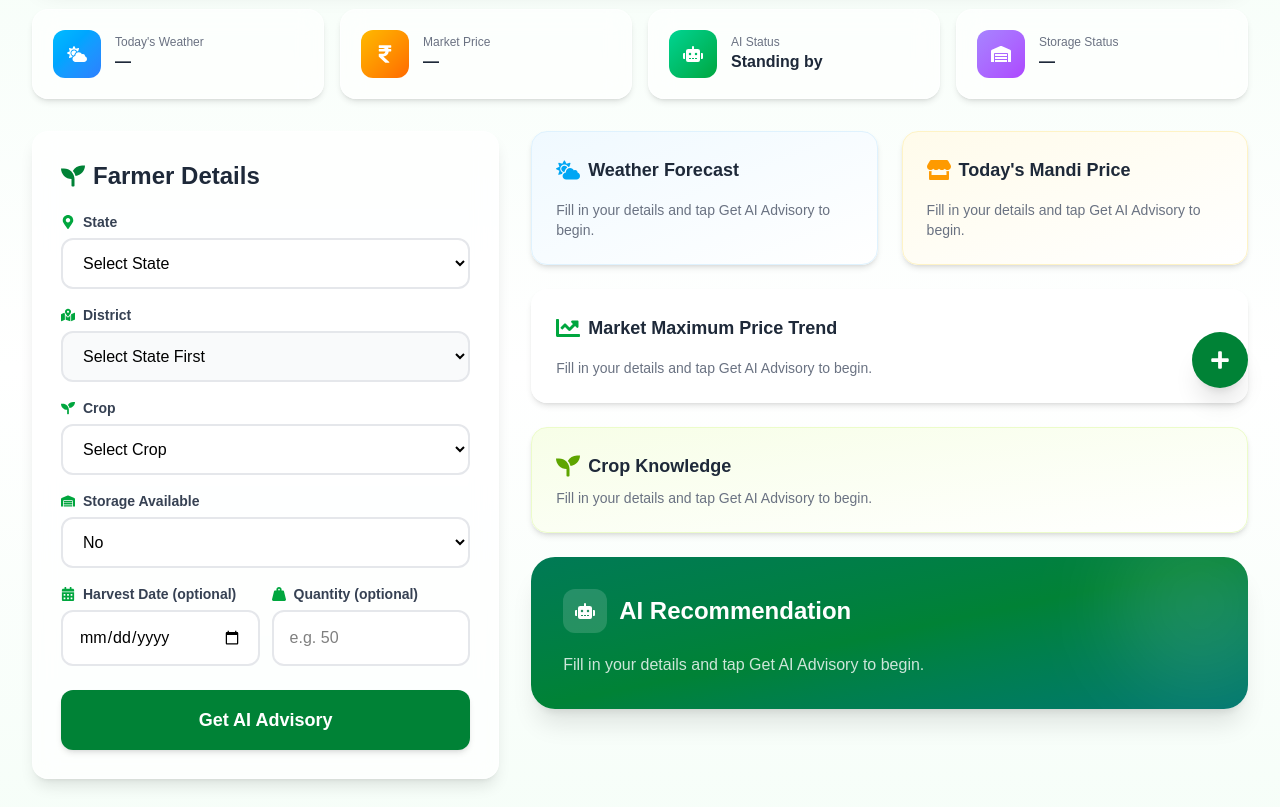
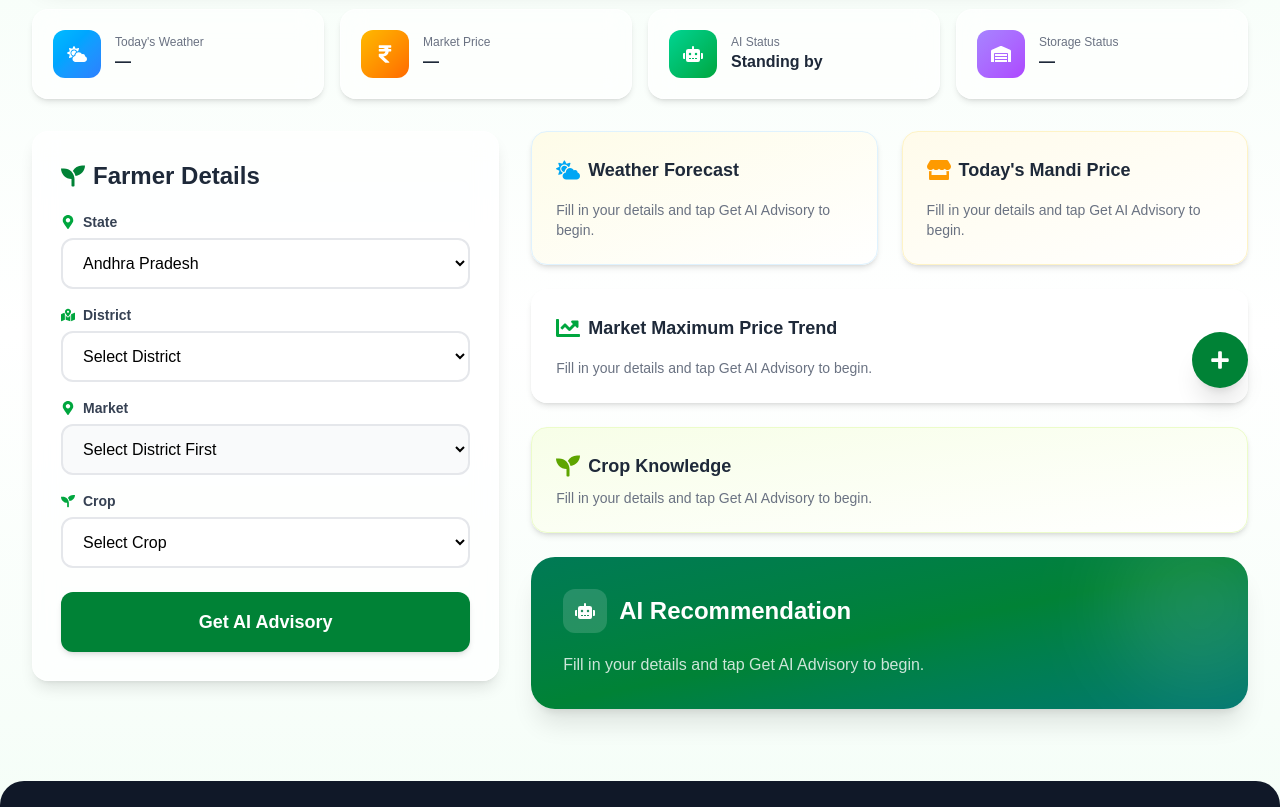
Before and after one commit to GeneralMK7/mandi-mitra, a React app in the folder frontend/: page /farmer in a window 1280 px wide. Shown: the part 380-1187 px from the top of the page. Built offline with nearby package versions, Linux system fonts and the light colour scheme; the HTML template or start-up script is replaced by a standard one.

Commit message:
Frontend changes

```diff
--- a/frontend/src/pages/Farmer/FarmerDashboard.jsx
+++ b/frontend/src/pages/Farmer/FarmerDashboard.jsx
@@ -18,13 +18,10 @@ import { getTranslator } from "./components/translations";
 import { normalizeAdvisory } from "./components/advisoryAdapter";
 
 const INITIAL_FORM = {
-  state: "",
+  state: "Andhra Pradesh",
   district: "",
-  crop: "",
-  storage: "No",
-  language: "English",
-  harvestDate: "",
-  quantity: "",
+  market: "",
+  crop: ""
 };
 
 function FarmerDashboard() {
@@ -40,11 +37,28 @@ function FarmerDashboard() {
     const { name, value } = e.target;
 
     if (name === "state") {
-      setFormData((prev) => ({ ...prev, state: value, district: "" }));
+      setFormData((prev) => ({
+        ...prev,
+        state: value,
+        district: "",
+        market: "",
+      }));
       return;
     }
 
-    setFormData((prev) => ({ ...prev, [name]: value }));
+    if (name === "district") {
+      setFormData((prev) => ({
+        ...prev,
+        district: value,
+        market: "",
+      }));
+      return;
+    }
+
+    setFormData((prev) => ({
+      ...prev,
+      [name]: value,
+    }));
   };
 
   const handleLanguageChange = (language) => {
@@ -52,10 +66,16 @@ function FarmerDashboard() {
   };
 
   const handleSubmit = async () => {
-    if (!formData.state || !formData.district || !formData.crop) {
-      alert("Please select state, district and crop first.");
+    if (
+      !formData.state ||
+      !formData.district ||
+      !formData.market ||
+      !formData.crop
+    ) {
+      alert("Please select state, district, market and crop.");
       return;
     }
+
 
     setLoading(true);
     try {
@@ -66,6 +86,7 @@ function FarmerDashboard() {
             state: formData.state,
             district: formData.district,
             crop: formData.crop,
+            market: formData.market,
           },
         }),
       ]);
--- a/frontend/src/pages/Farmer/components/FarmerForm.jsx
+++ b/frontend/src/pages/Farmer/components/FarmerForm.jsx
@@ -3,41 +3,69 @@ import {
   FaSeedling,
   FaMapMarkerAlt,
   FaMapMarkedAlt,
-  FaWarehouse,
-  FaCalendarAlt,
-  FaWeightHanging,
 } from "react-icons/fa";
 
 const STATE_DISTRICT_MAP = {
-  Telangana: [
-    "Hyderabad",
-    "Warangal",
-    "Karimnagar",
-    "Nizamabad",
-    "Khammam",
-    "Mahabubnagar",
-    "Siddipet",
-    "Nalgonda",
-  ],
-  "Tamil Nadu": [
-    "Chennai",
-    "Coimbatore",
-    "Madurai",
-    "Salem",
-    "Erode",
-    "Trichy",
-    "Tirunelveli",
-  ],
-  Karnataka: ["Bengaluru", "Mysuru", "Hubli", "Mangalore", "Belagavi"],
-  Kerala: ["Kochi", "Thrissur", "Kozhikode", "Kannur"],
   "Andhra Pradesh": [
-    "Vijayawada",
+    "Alluri Sitharama Raju",
+    "Anakapalli",
+    "Ananthapuramu",
+    "Annamayya",
+    "Bapatla",
+    "Chittoor",
+    "Dr. B.R. Ambedkar Konaseema",
+    "East Godavari",
+    "Eluru",
     "Guntur",
-    "Nellore",
+    "Kakinada",
+    "Krishna",
+    "Kurnool",
+    "Nandyal",
+    "NTR",
+    "Palnadu",
+    "Parvathipuram Manyam",
+    "Prakasam",
+    "SPSR Nellore",
+    "Srikakulam",
+    "Sri Sathya Sai",
+    "Tirupati",
     "Visakhapatnam",
-    "Tirupati",
-  ],
+    "Vizianagaram",
+    "West Godavari",
+    "YSR Kadapa"
+  ]
 };
+
+const DISTRICT_MARKET_MAP = {
+  "Alluri Sitharama Raju": ["Paderu", "Chintapalle"],
+  "Anakapalli": ["Anakapalli", "Narsipatnam"],
+  "Ananthapuramu": ["Anantapur", "Gooty", "Tadipatri"],
+  "Annamayya": ["Madanapalle", "Rayachoti"],
+  "Bapatla": ["Bapatla", "Chirala"],
+  "Chittoor": ["Chittoor", "Madanapalle"],
+  "Dr. B.R. Ambedkar Konaseema": ["Amalapuram", "Mummidivaram"],
+  "East Godavari": ["Rajahmundry", "Kadiyam"],
+  "Eluru": ["Eluru", "Jangareddygudem"],
+  "Guntur": ["Guntur", "Tenali", "Mangalagiri"],
+  "Kakinada": ["Kakinada", "Peddapuram"],
+  "Krishna": ["Vijayawada", "Gudivada", "Machilipatnam"],
+  "Kurnool": ["Kurnool", "Adoni", "Yemmiganur"],
+  "Nandyal": ["Nandyal", "Atmakur"],
+  "NTR": ["Tiruvuru", "Jaggaiahpet"],
+  "Palnadu": ["Narasaraopet", "Sattenapalli"],
+  "Parvathipuram Manyam": ["Parvathipuram", "Salur"],
+  "Prakasam": ["Ongole", "Markapur"],
+  "SPSR Nellore": ["Nellore", "Kavali", "Atmakur"],
+  "Srikakulam": ["Srikakulam", "Palasa"],
+  "Sri Sathya Sai": ["Hindupur", "Penukonda"],
+  "Tirupati": ["Tirupati", "Sullurpeta", "Naidupeta"],
+  "Visakhapatnam": ["Visakhapatnam", "Gajuwaka"],
+  "Vizianagaram": ["Vizianagaram", "Bobbili"],
+  "West Godavari": ["Bhimavaram", "Tadepalligudem"],
+  "YSR Kadapa": ["Kadapa", "Proddatur", "Pulivendula"]
+};
+
+
 
 const CROPS = [
   "Rice",
@@ -72,6 +100,10 @@ function FarmerForm({ t, formData, onChange, onSubmit, loading }) {
     ? STATE_DISTRICT_MAP[formData.state] || []
     : [];
 
+  const availableMarkets = formData.district
+    ? DISTRICT_MARKET_MAP[formData.district] || []
+    : [];
+
   return (
     <motion.div
       initial={{ opacity: 0, x: -16 }}
@@ -94,11 +126,9 @@ function FarmerForm({ t, formData, onChange, onSubmit, loading }) {
             className={selectClass}
           >
             <option value="">{t("selectState")}</option>
-            {Object.keys(STATE_DISTRICT_MAP).map((state) => (
-              <option key={state} value={state}>
-                {state}
-              </option>
-            ))}
+            <option value="Andhra Pradesh">
+              Andhra Pradesh
+            </option>
           </select>
         </div>
 
@@ -123,6 +153,32 @@ function FarmerForm({ t, formData, onChange, onSubmit, loading }) {
         </div>
 
         <div>
+          <FieldLabel icon={<FaMapMarkerAlt />}>
+            Market
+          </FieldLabel>
+
+          <select
+            name="market"
+            value={formData.market}
+            onChange={onChange}
+            disabled={!formData.district}
+            className={selectClass}
+          >
+            <option value="">
+              {formData.district
+                ? t("selectMarket")
+                : t("selectDistrictFirstForMarket")}
+            </option>
+
+            {availableMarkets.map((market) => (
+              <option key={market} value={market}>
+                {market}
+              </option>
+            ))}
+          </select>
+        </div>
+
+        <div>
           <FieldLabel icon={<FaSeedling />}>{t("crop")}</FieldLabel>
           <select
             name="crop"
@@ -139,47 +195,9 @@ function FarmerForm({ t, formData, onChange, onSubmit, loading }) {
           </select>
         </div>
 
-        <div>
-          <FieldLabel icon={<FaWarehouse />}>{t("storage")}</FieldLabel>
-          <select
-            name="storage"
-            value={formData.storage}
-            onChange={onChange}
-            className={selectClass}
-          >
-            <option value="Yes">{t("yes")}</option>
-            <option value="No">{t("no")}</option>
-          </select>
-        </div>
 
-        <div className="grid grid-cols-2 gap-3">
-          <div>
-            <FieldLabel icon={<FaCalendarAlt />}>
-              {t("harvestDate")}
-            </FieldLabel>
-            <input
-              type="date"
-              name="harvestDate"
-              value={formData.harvestDate}
-              onChange={onChange}
-              className={selectClass}
-            />
-          </div>
-          <div>
-            <FieldLabel icon={<FaWeightHanging />}>
-              {t("quantity")}
-            </FieldLabel>
-            <input
-              type="number"
-              min="0"
-              name="quantity"
-              placeholder="e.g. 50"
-              value={formData.quantity}
-              onChange={onChange}
-              className={selectClass}
-            />
-          </div>
-        </div>
+
+
       </div>
 
       <button
--- a/frontend/src/pages/Farmer/components/WeatherCard.jsx
+++ b/frontend/src/pages/Farmer/components/WeatherCard.jsx
@@ -1,23 +1,48 @@
 import { motion } from "framer-motion";
-import { FaCloudSun, FaTint, FaCloudRain, FaWind } from "react-icons/fa";
+import { FaSun, FaCloudSun, FaCloudRain, FaWind, FaTint } from "react-icons/fa";
 
-function Metric({ icon, label, value }) {
+const CONDITION_CONFIG = {
+  sunny: { icon: FaSun, color: "text-yellow-400", bg: "from-yellow-50 to-white" },
+  cloudy: { icon: FaCloudSun, color: "text-sky-500", bg: "from-sky-50 to-white" },
+  rainy: { icon: FaCloudRain, color: "text-blue-600", bg: "from-blue-50 to-white" },
+};
+
+function ProgressRow({ icon, label, value, percent, barColor }) {
   return (
-    <div className="flex flex-col items-center text-center gap-1.5 rounded-xl bg-white/60 py-3 px-2">
-      <span className="text-xl text-sky-500">{icon}</span>
-      <span className="text-lg font-bold text-gray-800">{value}</span>
-      <span className="text-[11px] text-gray-500 font-medium">{label}</span>
+    <div className="flex items-center gap-3">
+      <span className="text-lg text-gray-400 shrink-0">{icon}</span>
+      <div className="flex-1 min-w-0">
+        <div className="flex items-baseline justify-between mb-1">
+          <span className="text-xs font-semibold text-gray-500">{label}</span>
+          <span className="text-sm font-bold text-gray-800">{value}</span>
+        </div>
+        <div className="h-2 rounded-full bg-gray-100 overflow-hidden">
+          <motion.div
+            initial={{ width: 0 }}
+            animate={{ width: `${Math.min(100, percent)}%` }}
+            transition={{ duration: 0.6, ease: "easeOut" }}
+            className={`h-full rounded-full ${barColor}`}
+          />
+        </div>
+      </div>
     </div>
   );
 }
 
 function WeatherCard({ t, data, empty }) {
+  const condition = data?.condition || "sunny";
+  const config = CONDITION_CONFIG[condition] || CONDITION_CONFIG.sunny;
+  const ConditionIcon = config.icon;
+
+  const humidityPercent = parseFloat(String(data?.humidity).replace(/[^\d.]/g, "")) || 0;
+  const rainfallPercent = parseFloat(String(data?.rainfall).replace(/[^\d.]/g, "")) || 0;
+
   return (
     <motion.div
       initial={{ opacity: 0, y: 14 }}
       animate={{ opacity: 1, y: 0 }}
       transition={{ duration: 0.4 }}
-      className="rounded-2xl bg-gradient-to-br from-sky-50 to-white border border-sky-100 shadow-md p-5 md:p-6"
+      className={`rounded-2xl bg-gradient-to-br ${config.bg} border border-sky-100 shadow-md p-5 md:p-6`}
     >
       <div className="flex items-center gap-2 mb-4">
         <FaCloudSun className="text-2xl text-sky-500" />
@@ -29,27 +54,49 @@ function WeatherCard({ t, data, empty }) {
       {empty ? (
         <p className="text-gray-500 text-sm">{t("fillFormPrompt")}</p>
       ) : (
-        <div className="grid grid-cols-2 sm:grid-cols-4 gap-3">
-          <Metric
+        <div className="flex flex-col gap-5">
+          {/* Big, unmissable condition icon + temperature */}
+          <div className="flex items-center gap-4">
+            <motion.div
+              initial={{ scale: 0.8, opacity: 0 }}
+              animate={{ scale: 1, opacity: 1 }}
+              transition={{ duration: 0.4 }}
+            >
+              <ConditionIcon className={`text-6xl md:text-7xl ${config.color}`} />
+            </motion.div>
+            <div>
+              <p className="text-3xl md:text-4xl font-extrabold text-gray-800">
+                {data.temperature}
+              </p>
+              <p className="text-sm text-gray-500 font-medium">
+                {t("temperature")}
+              </p>
+            </div>
+          </div>
+
+          <div className="flex flex-col gap-3">
+            <ProgressRow
               icon={<FaTint />}
-            label={t("temperature")}
-            value={data.temperature}
-          />
-          <Metric
-            icon={<FaCloudRain />}
               label={t("humidity")}
               value={data.humidity}
+              percent={humidityPercent}
+              barColor="bg-blue-400"
             />
-          <Metric
+            <ProgressRow
               icon={<FaCloudRain />}
               label={t("rainfall")}
               value={data.rainfall}
+              percent={rainfallPercent}
+              barColor="bg-sky-500"
             />
-          <Metric
+            <ProgressRow
               icon={<FaWind />}
               label={t("windSpeed")}
               value={data.windSpeed}
+              percent={40}
+              barColor="bg-gray-400"
             />
+          </div>
         </div>
       )}
     </motion.div>
--- a/frontend/src/pages/Farmer/components/advisoryAdapter.js
+++ b/frontend/src/pages/Farmer/components/advisoryAdapter.js
@@ -1,34 +1,28 @@
-// Normalizes the /advisory API response into the shape the dashboard UI needs.
-//
-// The current backend (routes/advisory.py) is still returning a hardcoded
-// dummy payload with only a handful of fields. Several fields the redesigned
-// UI wants (modal/high/low price, arrival date, wind speed, fertilizer &
-// water advice, reasons, confidence score, risk level, price history) don't
-// exist yet on the backend.
-//
-// This adapter reads whatever the backend *does* send, and derives sensible
-// fallback values for anything missing so the UI never breaks. Once the real
-// Gemma-powered advisory + full market/weather/crop APIs are wired in
-// (see project TODOs: "Integrate SQLite Market API into Advisory API" and
-// "Connect Google Gemma AI"), replace the `??` fallbacks below with the real
-// field names as the backend starts returning them.
-
 function parseNumber(value, fallback) {
   if (value === undefined || value === null) return fallback;
   const num = parseFloat(String(value).replace(/[^\d.]/g, ""));
   return Number.isFinite(num) ? num : fallback;
 }
 
-function buildPriceHistory(basePrice) {
-  const days = ["Mon", "Tue", "Wed", "Thu", "Fri", "Sat", "Today"];
-  let price = basePrice * 0.92;
-  return days.map((date, i) => {
-    // Gentle pseudo-random walk so the demo chart looks alive but stable
-    // across re-renders for the same base price.
-    const wiggle = Math.sin(i * 1.7 + basePrice) * (basePrice * 0.03);
-    price = i === days.length - 1 ? basePrice : price + wiggle + basePrice * 0.015;
-    return { date, modalPrice: Math.round(price) };
-  });
+
+function classifyRainfall(rainfallRaw) {
+  const percent = parseNumber(rainfallRaw, 0);
+  if (percent >= 50) return "rainy";
+  if (percent >= 20) return "cloudy";
+  return "sunny";
+}
+
+
+function inferDecision(riskLevel, trend, recommendationText) {
+  const text = (recommendationText || "").toLowerCase();
+  if (text.includes("sell")) return "sell";
+  if (text.includes("wait")) return "wait";
+  if (text.includes("hold")) return "hold";
+
+  if (riskLevel === "High") return "wait";
+  if (trend === "Increasing" && riskLevel !== "High") return "sell";
+  if (trend === "Decreasing") return "wait";
+  return "hold";
 }
 
 export function normalizeAdvisory(raw, formData) {
@@ -40,13 +34,15 @@ export function normalizeAdvisory(raw, formData) {
   );
   const highestPrice = parseNumber(raw.market?.max_price, modalPrice * 1.08);
   const lowestPrice = parseNumber(raw.market?.min_price, modalPrice * 0.9);
+  const trend = raw.market?.trend ?? "Stable";
+  const riskLevel = raw.risk_level ?? "Low";
 
   const reasons =
     raw.reasons ??
     [
-      `${formData.crop || "Crop"} prices are trending ${
-        (raw.market?.trend || "Stable").toLowerCase()
-      } in ${formData.district || "your district"}.`,
+      `${formData.crop || "Crop"} prices are trending ${trend.toLowerCase()} in ${
+        formData.district || "your district"
+      }.`,
       `Weather conditions (${raw.weather?.rainfall ?? "low rainfall"}) favor selling soon rather than storing.`,
       formData.storage === "Yes"
         ? "You have storage available, giving flexibility to wait for a better price if needed."
@@ -59,17 +55,20 @@ export function normalizeAdvisory(raw, formData) {
       humidity: raw.weather?.humidity ?? "—",
       rainfall: raw.weather?.rainfall ?? "—",
       windSpeed: raw.weather?.wind_speed ?? "12 km/h",
+      condition: classifyRainfall(raw.weather?.rainfall),
     },
     market: {
       marketName: raw.market?.market_name ?? "Nearest Mandi",
-      modalPrice: `₹${modalPrice}`,
+      modalPrice: `₹${Math.round(modalPrice)}`,
       highestPrice: `₹${Math.round(highestPrice)}`,
       lowestPrice: `₹${Math.round(lowestPrice)}`,
+      modalPriceValue: modalPrice,
+      highestPriceValue: highestPrice,
+      lowestPriceValue: lowestPrice,
       arrivalDate:
         raw.market?.arrival_date ?? new Date().toLocaleDateString(),
-      trend: raw.market?.trend ?? "Stable",
+      trend,
     },
-    priceHistory: raw.priceHistory ?? buildPriceHistory(modalPrice),
     crop: {
       harvestTip: raw.crop?.harvest_tip ?? "Harvest when grains reach full maturity.",
       storageTip: raw.crop?.storage_tip ?? "Store in a cool, dry, ventilated space.",
@@ -82,7 +81,8 @@ export function normalizeAdvisory(raw, formData) {
     recommendation: raw.recommendation ?? "Recommendation unavailable right now.",
     reasons,
     confidence: raw.confidence ?? 82,
-    riskLevel: raw.risk_level ?? "Low",
+    riskLevel,
+    decision: inferDecision(riskLevel, trend, raw.recommendation),
     storageAvailable: formData.storage === "Yes",
   };
 }
--- a/frontend/src/pages/Farmer/components/translations.js
+++ b/frontend/src/pages/Farmer/components/translations.js
@@ -27,6 +27,8 @@ const STRINGS = {
     selectState: "Select State",
     selectDistrict: "Select District",
     selectStateFirst: "Select State First",
+    selectMarket: "Select Market",
+    selectDistrictFirstForMarket: "Select District First",
     selectCrop: "Select Crop",
     yes: "Yes",
     no: "No",
@@ -89,6 +91,8 @@ const STRINGS = {
     selectState: "மாநிலம் தேர்வு செய்யவும்",
     selectDistrict: "மாவட்டம் தேர்வு செய்யவும்",
     selectStateFirst: "முதலில் மாநிலம் தேர்வு செய்யவும்",
+    selectMarket: "சந்தையை தேர்வு செய்யவும்",
+    selectDistrictFirstForMarket: "முதலில் மாவட்டத்தை தேர்வு செய்யவும்",
     selectCrop: "பயிர் தேர்வு செய்யவும்",
     yes: "ஆம்",
     no: "இல்லை",
@@ -151,6 +155,8 @@ const STRINGS = {
     selectState: "राज्य चुनें",
     selectDistrict: "ज़िला चुनें",
     selectStateFirst: "पहले राज्य चुनें",
+    selectMarket: "मंडी चुनें",
+    selectDistrictFirstForMarket: "पहले जिला चुनें",
     selectCrop: "फसल चुनें",
     yes: "हाँ",
     no: "नहीं",
@@ -213,6 +219,8 @@ const STRINGS = {
     selectState: "రాష్ట్రం ఎంచుకోండి",
     selectDistrict: "జిల్లా ఎంచుకోండి",
     selectStateFirst: "ముందు రాష్ట్రం ఎంచుకోండి",
+    selectMarket: "మార్కెట్‌ను ఎంచుకోండి",
+    selectDistrictFirstForMarket: "ముందుగా జిల్లాను ఎంచుకోండి",
     selectCrop: "పంట ఎంచుకోండి",
     yes: "అవును",
     no: "లేదు",
```
Also changed, not shown: frontend/src/pages/Farmer/components/MarketCard.jsx (+13 -2 lines), frontend/src/pages/Farmer/components/PriceRangeBar.jsx (added, +31 -0 lines). Lines whose indentation alone changed are shown as unchanged.
